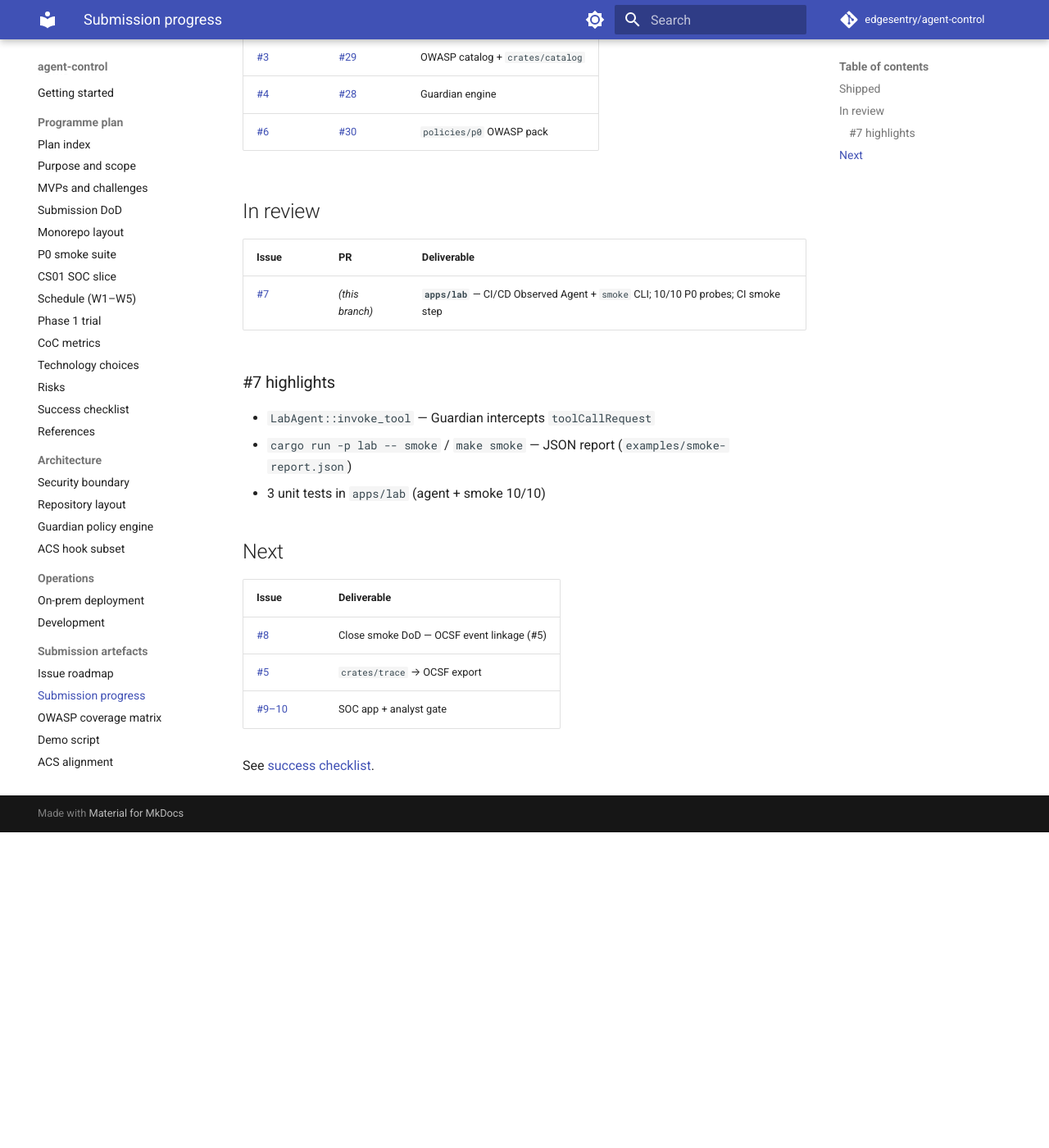
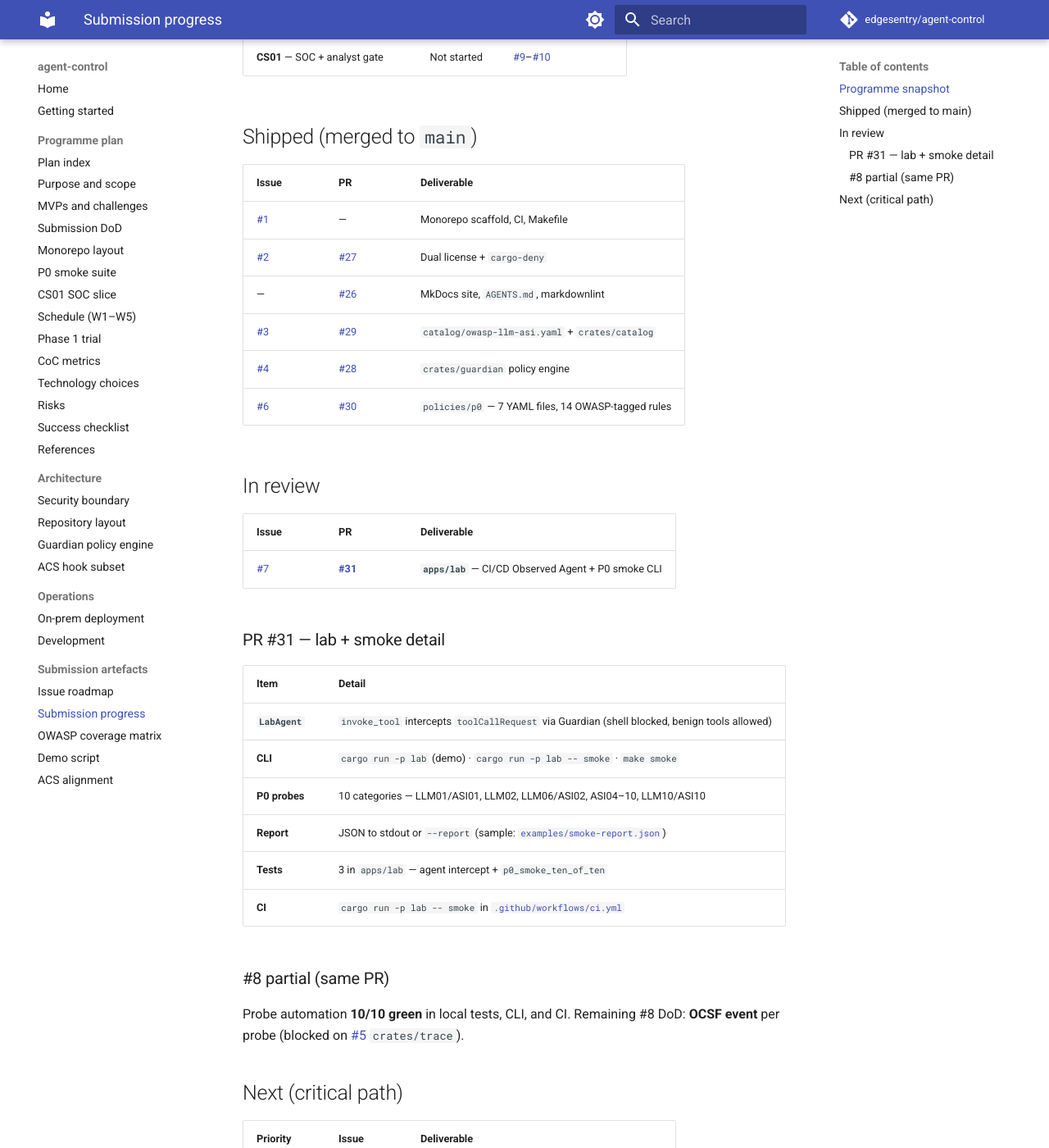
Before and after one commit to edgesentry/agent-control, an MkDocs documentation site: the page built from docs/submission/progress.md, in a window 1280 px wide and 1400 px high, scrolled down 473 px. Shown: the whole window at 82% size. Built offline with MkDocs 1.6.1 and Material for MkDocs 9.7.7, drawn with Linux system fonts in a browser that asks for light colours; comment, search, counter and statistics services are not loaded; before the commit the page ends 1488 px from its top, so only the background shows below that; some of the changed text lies outside the part shown.

Commit message:
Document submission progress including PR #31 achievements
Update progress log, README status, OWASP coverage matrix (probe column),
roadmap, and success checklist for lab smoke CLI and 10/10 probes.

Co-authored-by: Cursor <cursoragent@cursor.com>

```diff
--- a/docs/submission/progress.md
+++ b/docs/submission/progress.md
@@ -1,38 +1,59 @@
 # Submission progress
 
-Living snapshot of **`main`**. Tracker: [roadmap](roadmap.md).
+Living snapshot of **`main`** plus open PRs. Tracker: [roadmap](roadmap.md).
 
-**Last updated:** 29 May 2026.
+**Last updated:** 29 May 2026 (includes [PR #31](https://github.com/edgesentry/agent-control/pull/31) — apps/lab + smoke CLI, in review).
 
-## Shipped
+## Programme snapshot
+
+| Layer | Status | Issues / PRs |
+|-------|--------|--------------|
+| **L2** — catalog, Guardian, policies | ✓ Complete | #1–#4, #6 · [#27](https://github.com/edgesentry/agent-control/pull/27)–[#30](https://github.com/edgesentry/agent-control/pull/30) |
+| **L3** — lab harness, smoke IDs | **In review** | [#7](https://github.com/edgesentry/agent-control/issues/7) · [**#31**](https://github.com/edgesentry/agent-control/pull/31) |
+| **L3** — trace/OCSF evidence | Not started | [#5](https://github.com/edgesentry/agent-control/issues/5) |
+| **CS01** — SOC + analyst gate | Not started | [#9](https://github.com/edgesentry/agent-control/issues/9)–[#10](https://github.com/edgesentry/agent-control/issues/10) |
+
+## Shipped (merged to `main`)
 
 | Issue | PR | Deliverable |
 |-------|-----|-------------|
-| [#1](https://github.com/edgesentry/agent-control/issues/1) | — | Monorepo scaffold |
+| [#1](https://github.com/edgesentry/agent-control/issues/1) | — | Monorepo scaffold, CI, Makefile |
 | [#2](https://github.com/edgesentry/agent-control/issues/2) | [#27](https://github.com/edgesentry/agent-control/pull/27) | Dual license + `cargo-deny` |
-| — | [#26](https://github.com/edgesentry/agent-control/pull/26) | Docs site + `AGENTS.md` |
-| [#3](https://github.com/edgesentry/agent-control/issues/3) | [#29](https://github.com/edgesentry/agent-control/pull/29) | OWASP catalog + `crates/catalog` |
-| [#4](https://github.com/edgesentry/agent-control/issues/4) | [#28](https://github.com/edgesentry/agent-control/pull/28) | Guardian engine |
-| [#6](https://github.com/edgesentry/agent-control/issues/6) | [#30](https://github.com/edgesentry/agent-control/pull/30) | `policies/p0` OWASP pack |
+| — | [#26](https://github.com/edgesentry/agent-control/pull/26) | MkDocs site, `AGENTS.md`, markdownlint |
+| [#3](https://github.com/edgesentry/agent-control/issues/3) | [#29](https://github.com/edgesentry/agent-control/pull/29) | `catalog/owasp-llm-asi.yaml` + `crates/catalog` |
+| [#4](https://github.com/edgesentry/agent-control/issues/4) | [#28](https://github.com/edgesentry/agent-control/pull/28) | `crates/guardian` policy engine |
+| [#6](https://github.com/edgesentry/agent-control/issues/6) | [#30](https://github.com/edgesentry/agent-control/pull/30) | `policies/p0` — 7 YAML files, 14 OWASP-tagged rules |
 
 ## In review
 
 | Issue | PR | Deliverable |
 |-------|-----|-------------|
-| [#7](https://github.com/edgesentry/agent-control/issues/7) | *(this branch)* | **`apps/lab`** — CI/CD Observed Agent + `smoke` CLI; 10/10 P0 probes; CI smoke step |
+| [#7](https://github.com/edgesentry/agent-control/issues/7) | [**#31**](https://github.com/edgesentry/agent-control/pull/31) | **`apps/lab`** — CI/CD Observed Agent + P0 smoke CLI |
 
-### #7 highlights
+### PR #31 — lab + smoke detail
 
-- `LabAgent::invoke_tool` — Guardian intercepts `toolCallRequest`
-- `cargo run -p lab -- smoke` / `make smoke` — JSON report (`examples/smoke-report.json`)
-- 3 unit tests in `apps/lab` (agent + smoke 10/10)
+| Item | Detail |
+|------|--------|
+| **`LabAgent`** | `invoke_tool` intercepts `toolCallRequest` via Guardian (shell blocked, benign tools allowed) |
+| **CLI** | `cargo run -p lab` (demo) · `cargo run -p lab -- smoke` · `make smoke` |
+| **P0 probes** | 10 categories — LLM01/ASI01, LLM02, LLM06/ASI02, ASI04–10, LLM10/ASI10 |
+| **Report** | JSON to stdout or `--report` (sample: [`examples/smoke-report.json`](../../examples/smoke-report.json)) |
+| **Tests** | 3 in `apps/lab` — agent intercept + `p0_smoke_ten_of_ten` |
+| **CI** | `cargo run -p lab -- smoke` in [`.github/workflows/ci.yml`](../../.github/workflows/ci.yml) |
 
-## Next
+### #8 partial (same PR)
 
-| Issue | Deliverable |
-|-------|-------------|
-| [#8](https://github.com/edgesentry/agent-control/issues/8) | Close smoke DoD — OCSF event linkage (#5) |
-| [#5](https://github.com/edgesentry/agent-control/issues/5) | `crates/trace` → OCSF export |
-| [#9–10](https://github.com/edgesentry/agent-control/issues/9) | SOC app + analyst gate |
+Probe automation **10/10 green** in local tests, CLI, and CI. Remaining #8 DoD: **OCSF event** per probe (blocked on [#5](https://github.com/edgesentry/agent-control/issues/5) `crates/trace`).
 
-See [success checklist](../plan/success-checklist.md).
+## Next (critical path)
+
+| Priority | Issue | Deliverable |
+|----------|-------|-------------|
+| 1 | [#5](https://github.com/edgesentry/agent-control/issues/5) | `crates/trace` → OCSF export; close #8 traceability |
+| 2 | [#9–10](https://github.com/edgesentry/agent-control/issues/9) | `apps/soc` + analyst approval gate |
+| 3 | [#11–14](https://github.com/edgesentry/agent-control/issues/11) | Coverage annex, demo script, video |
+| 4 | [#15](https://github.com/edgesentry/agent-control/issues/15) | Tag `v0.1.0-submission` |
+
+W2 exit (schedule): half smoke suite green — **achieved early** via #31; W3 target is trace + SOC skeleton.
+
+See [success checklist](../plan/success-checklist.md) · [P0 smoke suite](../plan/p0-smoke-suite.md).
```
Also changed, not shown: AGENTS.md (+2 -0 lines), README.md (+8 -3 lines), docs/plan/success-checklist.md (+3 -3 lines), docs/submission/owasp-coverage.md (+17 -15 lines), docs/submission/roadmap.md (+3 -3 lines).
